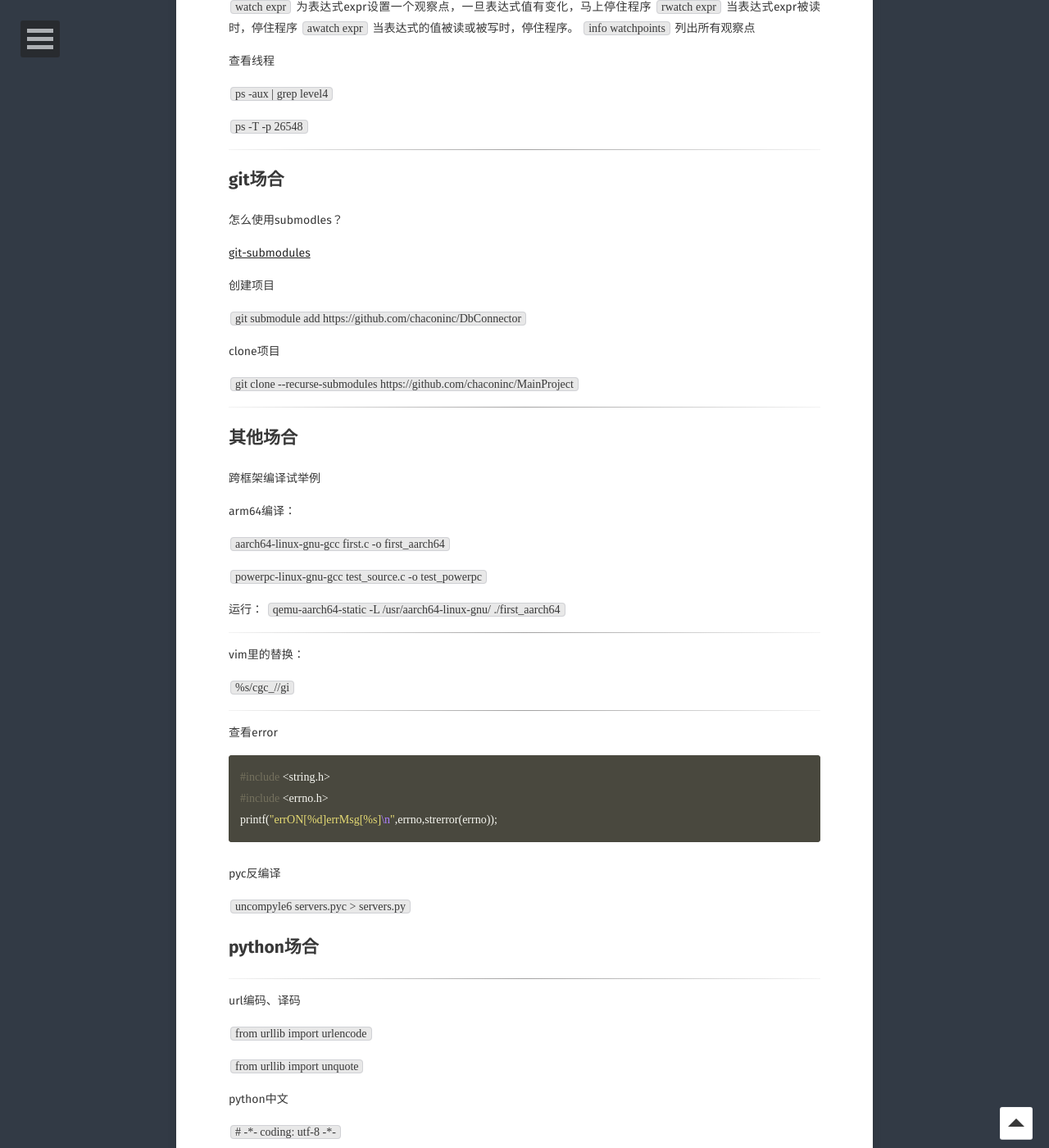
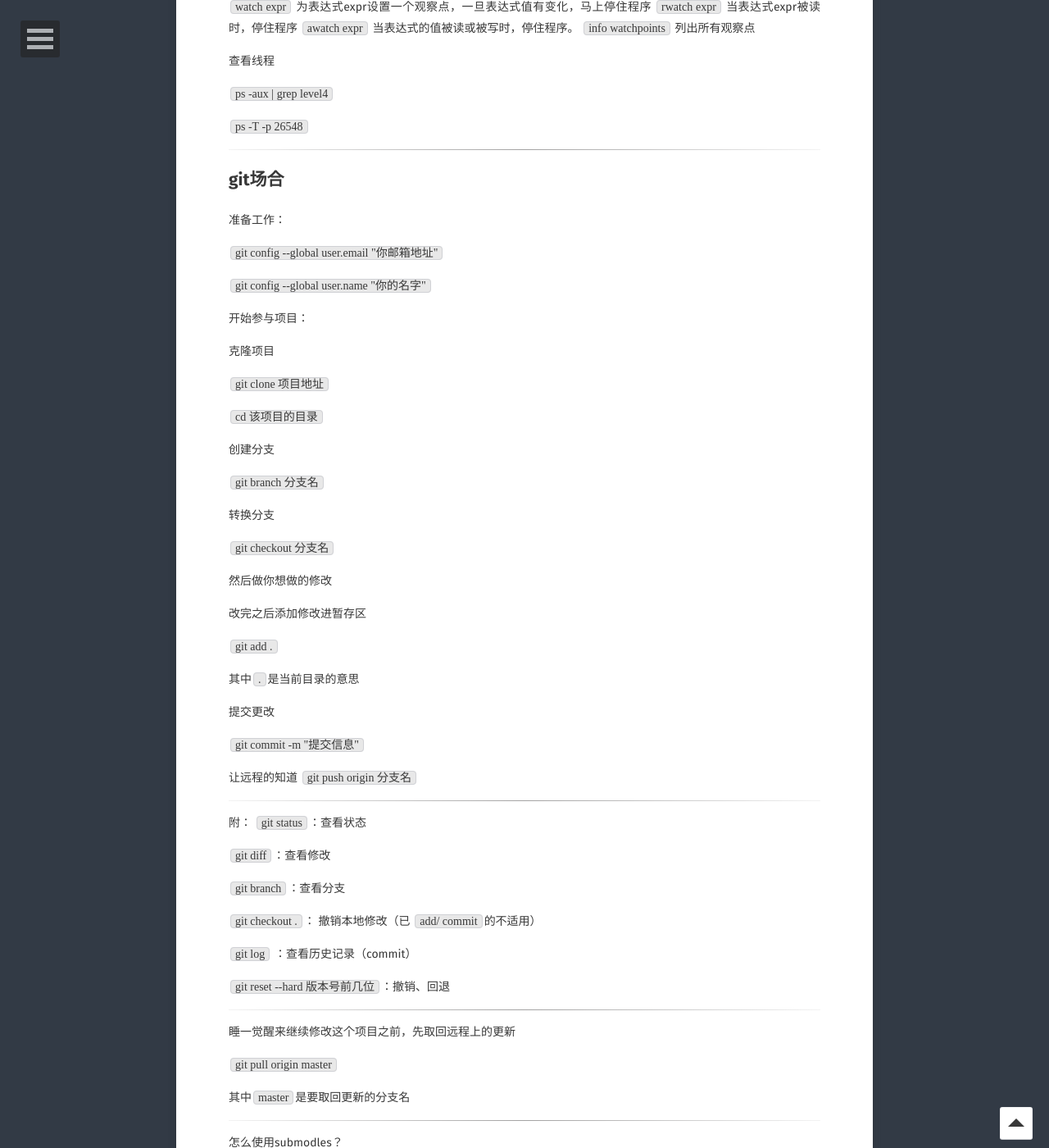
Before and after one commit to RhythmMark/RhythmMark.github.io, a Jekyll site: the page built from _posts/2019-03-23-mark.md, in a window 1280 px wide and 1400 px high, scrolled down 3920 px. Shown: the whole window at 82% size. Built offline with Jekyll 4.4.1, drawn with Linux system fonts in a browser that asks for light colours; some web fonts are replaced; comment, search, counter and statistics services are not loaded; some of the changed text lies outside the part shown.

Commit message:
Update 2019-03-23-mark.md

````diff
--- a/_posts/2019-03-23-mark.md
+++ b/_posts/2019-03-23-mark.md
@@ -185,6 +185,69 @@ watch命令
 
 ## git场合
 
+准备工作：
+
+``git config --global user.email "你邮箱地址"``
+
+``git config --global user.name "你的名字"``
+
+开始参与项目：
+
+
+克隆项目
+
+``git clone 项目地址``
+
+``cd 该项目的目录``
+
+创建分支
+
+``git branch 分支名``
+
+转换分支
+
+``git checkout 分支名``
+
+然后做你想做的修改
+
+改完之后添加修改进暂存区
+
+``git add .``
+
+其中`.`是当前目录的意思
+
+提交更改
+
+``git commit -m "提交信息"``
+
+让远程的知道
+``git push origin 分支名``
+
+---
+
+附：
+``git status ``：查看状态
+
+``git diff ``：查看修改
+
+``git branch``：查看分支
+
+``git checkout .``： 撤销本地修改（已 ``add/ commit ``的不适用）
+
+``git log`` ：查看历史记录（commit）
+
+``git reset --hard 版本号前几位``：撤销、回退
+
+---
+
+睡一觉醒来继续修改这个项目之前，先取回远程上的更新
+
+``git pull origin master``
+
+其中``master``是要取回更新的分支名
+
+---
+
 怎么使用submodles？
 
 [git-submodules](https://git-scm.com/book/en/v2/Git-Tools-Submodules)
@@ -196,6 +259,48 @@ watch命令
 clone项目
 
 ``git clone --recurse-submodules https://github.com/chaconinc/MainProject``
+
+---
+
+## ssh免密登陆场合
+
+一般使用ssh，都是``ssh user@host``然后输入密码
+
+当然现在我更常用的是``免密登陆``
+
+### 0x01 查看（client端）公钥
+
+``cat ~/.ssh/id_rsa.pub``
+
+### 0x02  （在sever端）添加公钥
+
+``vim ~/.ssh/authorized_keys``
+
+把公钥追加上去即可，保存后，拥有该公钥的客户端就有登陆该服务器的权限了。
+
+此时``ssh -p 端口 用户名@服务器域名或ip``即可登录服务器。
+
+接下来是能让以后登录更方便的设置
+
+###0x03
+
+``vim ~/.ssh/config``
+
+增加
+
+```
+Host 自取别名
+
+User 同户名
+
+HostName 服务器域名或ip
+
+Port 端口号
+
+IdentityFile ~/.ssh/id_rsa
+```
+
+以后要登陆服务器直接``ssh 自取别名``即可
 
 ---
 
````
